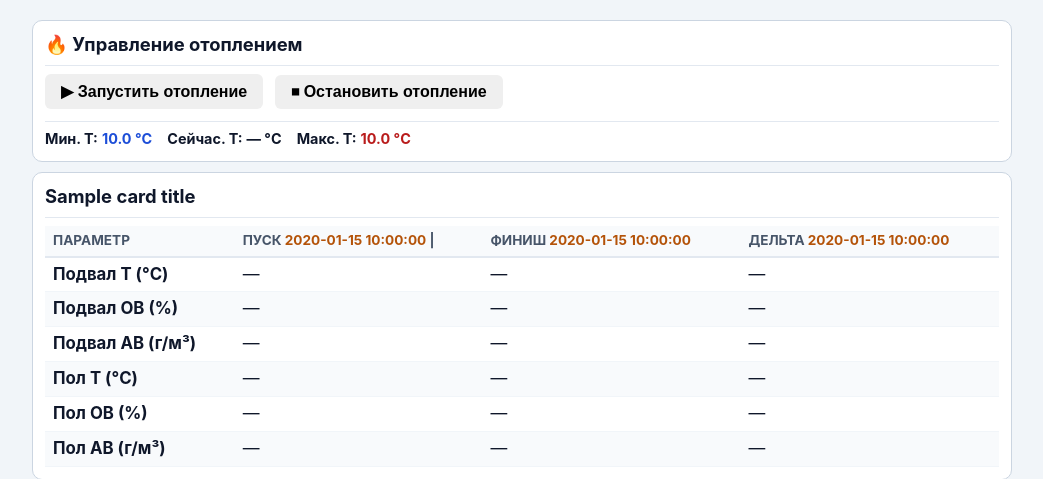
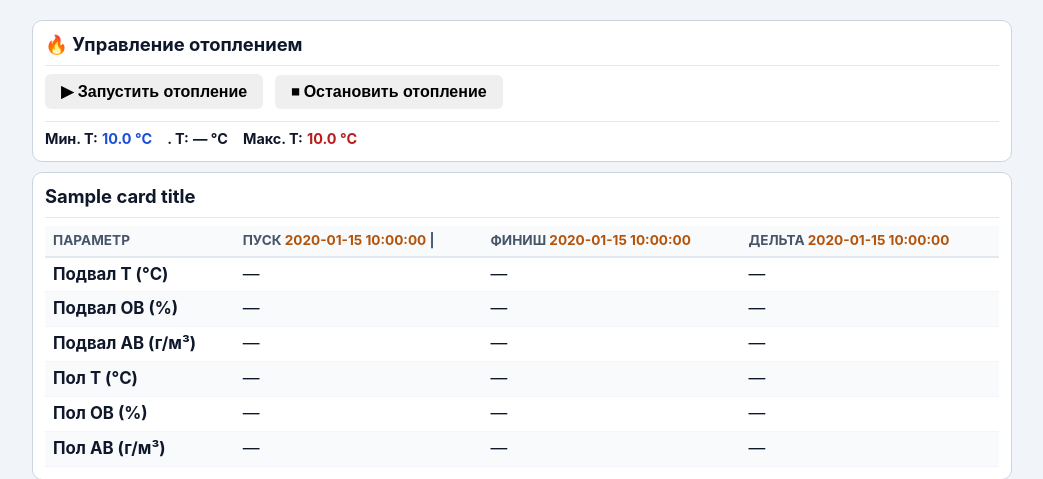
Before and after one commit to Andreyinweb/smart_home_climate, a FastAPI app: template templates/legacy/heating.html in a window 1280 px wide. Shown: the part 85-564 px from the top of the page, without its empty margins (118-1161 px from the left). Run offline with FastAPI, Linux system fonts and the light colour scheme; the template is opened without the code that fills it: most values are stand-ins (such as "Sample title", 1, 10 or a date in 2020); parts of the project's set-up code (start-up, migrations or seed data) failed here and were passed over.

Commit message:
Fix_heating_html

```diff
--- a/templates/legacy/heating.html
+++ b/templates/legacy/heating.html
@@ -33,7 +33,7 @@
                 <strong>Мин. Т:</strong> <span class="text-blue val-bold">{{ "%.1f"|format(minimum_temperature) if minimum_temperature is defined and minimum_temperature is not none else '—' }} °C</span>
             </div>
             <div>
-                <strong>Сейчас. Т:</strong> <span class="text-black val-bold">{{ "%.1f"|format(now_temperature) if now_temperature is defined and now_temperature is not none else '—' }} °C</span>
+                <strong>. Т:</strong> <span class="text-black val-bold">{{ "%.1f"|format(now_temperature) if now_temperature is defined and now_temperature is not none else '—' }} °C</span>
             </div>
             <div>
                 <strong>Макс. Т:</strong> <span class="text-red val-bold">{{ "%.1f"|format(maximum_temperature) if maximum_temperature is defined and maximum_temperature is not none else '—' }} °C</span>
```
